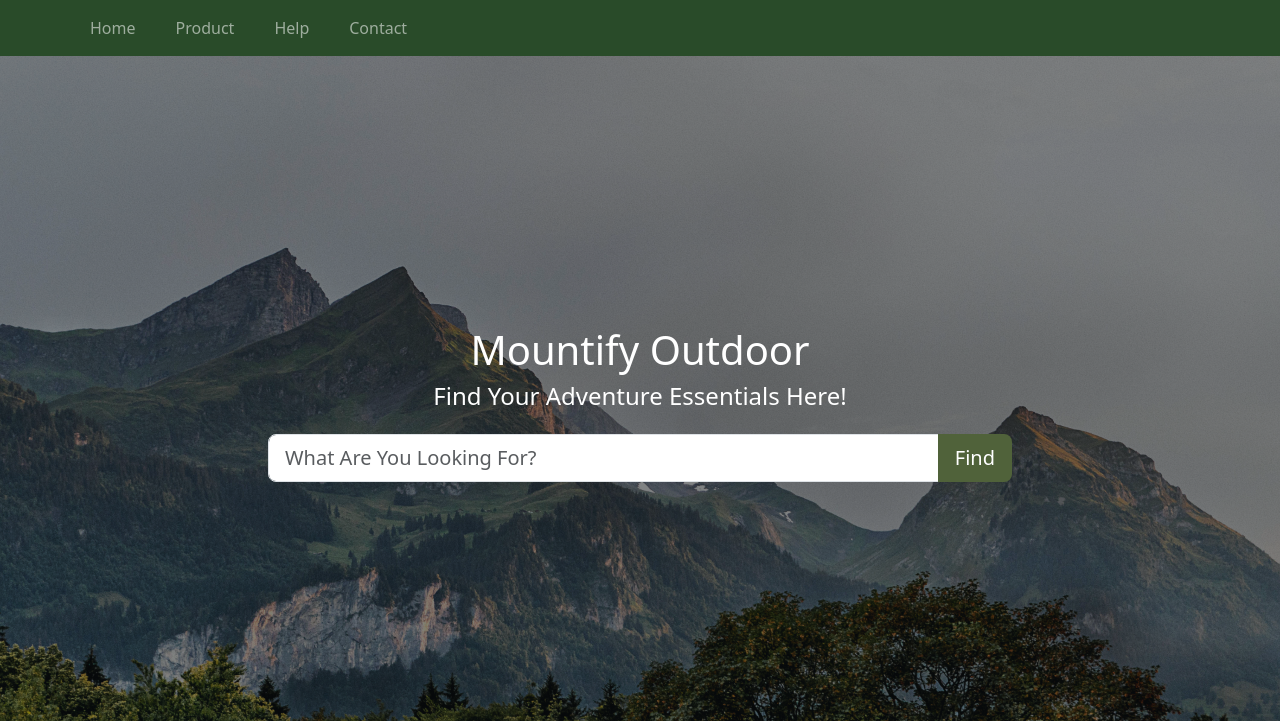
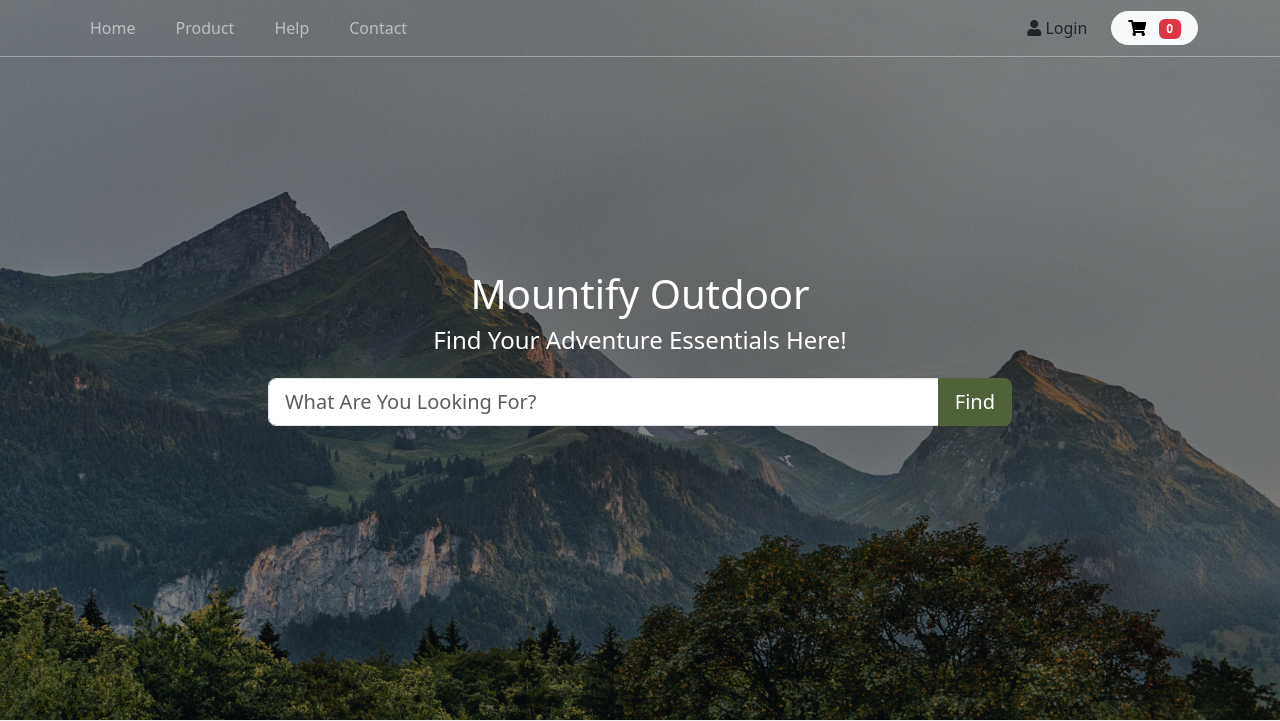
Before and after one commit to zahrasalma31-ops/mountify, a PHP site: page /mountify/ in a window 1280 px wide. Shown: the top 721 px of the page. Run offline with PHP 8.4, Linux system fonts and the light colour scheme; data comes from the database, SQL or seed files in the repository; some libraries are stand-ins or nearby versions.

Commit message:
pesan perubahan

```diff
--- a/css/style.css
+++ b/css/style.css
@@ -705,3 +705,82 @@
     padding: 12px 0;
     border-top: 1px solid rgba(255,255,255,0.1);
 }
+
+/* === NAVBAR EFFECT === */
+/* NAVBAR — posisi awal transparan & nempel di banner */
+.custom-navbar {
+    position: fixed;
+    top: 0;
+    left: 0;
+    width: 100%;
+    z-index: 999;
+
+    background: rgba(255,255,255,0); /* full transparent */
+    backdrop-filter: none;
+    -webkit-backdrop-filter: none;
+
+    transition: background 0.35s ease, backdrop-filter 0.35s ease, box-shadow 0.35s ease;
+}
+
+/* override warna1 agar tidak mengganggu */
+.warna1 {
+    background: transparent !important;
+}
+
+/* NAVBAR SAAT DISCROLL */
+.custom-navbar.navbar-scrolled {
+    background: linear-gradient(
+        to right,
+        rgba(78, 97, 78, 0.45),
+        rgba(92, 112, 92, 0.45),
+        rgba(110, 132, 110, 0.45)
+    ) !important;
+
+    backdrop-filter: blur(14px);
+    -webkit-backdrop-filter: blur(14px);
+
+    box-shadow: 0 3px 8px rgba(0,0,0,0.15);
+}
+
+/* Link kanan (Login) */
+.nav-login {
+    color: #ffffff !important;
+    font-weight: 500;
+}
+.nav-login:hover {
+    opacity: 0.8;
+}
+
+/* Tombol keranjang */
+.nav-cart {
+    padding: 6px 14px;
+    border-radius: 16px;
+    box-shadow: 0 3px 8px rgba(0,0,0,0.15);
+}
+.nav-cart i {
+    color: #0c2a37;
+    font-size: 1.05rem;
+}
+
+/* Badge jumlah item di keranjang */
+.cart-badge {
+    position: absolute;
+    top: -6px;
+    right: -6px;
+    background: #ff4d4f;
+    color: #fff;
+    font-size: 0.7rem;
+    padding: 2px 6px;
+    border-radius: 999px;
+    font-weight: 700;
+}
+
+/* Border bawah navbar (selalu tampil, meski transparan) */
+.custom-navbar {
+    border-bottom: 1px solid rgba(255, 255, 255, 0.35); /* garis putih semi-transparan */
+}
+
+/* Saat discroll, bisa sedikit lebih gelap agar terlihat rapi */
+.custom-navbar.navbar-scrolled {
+    border-bottom: 1px solid rgba(255, 255, 255, 0.15);
+}
--- a/footer.php
+++ b/footer.php
@@ -63,3 +63,16 @@
         <span>Created by Kelompok 2</span>
     </div>
 </div>
+
+<script>
+document.addEventListener('DOMContentLoaded', function () {
+    const nav = document.querySelector('.custom-navbar');
+    window.addEventListener('scroll', function () {
+        if (window.scrollY > 40) {
+            nav.classList.add('navbar-scrolled');
+        } else {
+            nav.classList.remove('navbar-scrolled');
+        }
+    });
+});
+</script>
--- a/navbar.php
+++ b/navbar.php
@@ -1,24 +1,31 @@
-<nav class="navbar navbar-expand-lg navbar-dark warna1">
+<nav class="navbar navbar-expand-lg navbar-dark warna1 custom-navbar">
     <div class="container">
-        <button class="navbar-toggler" type="button" data-bs-toggle="collapse" data-bs-target="#navbarTogglerDemo02" aria-controls="navbarTogglerDemo02" aria-expanded="false" aria-label="Toggle navigation">
+        <button class="navbar-toggler" type="button" data-bs-toggle="collapse" data-bs-target="#navbarTogglerDemo02">
             <span class="navbar-toggler-icon"></span>
         </button>
+
         <div class="collapse navbar-collapse" id="navbarTogglerDemo02">
+
+            <!-- LEFT MENU -->
             <ul class="navbar-nav me-auto mb-2 mb-lg-0">
-                <li class="nav-item me-4">
-                    <a class="nav-link" href="index.php">Home</a>
-                </li>
-                <li class="nav-item me-4">
-                    <a class="nav-link" href="produk.php">Product</a>
-                </li>
-                <li class="nav-item me-4">
-                    <a class="nav-link" href="tentang-kami.php">Help</a>
-                </li>
-                <li class="nav-item me-4">
-                    <a class="nav-link" href="kontak.php">Contact</a>
-                </li>
+                <li class="nav-item me-4"><a class="nav-link" href="index.php">Home</a></li>
+                <li class="nav-item me-4"><a class="nav-link" href="produk.php">Product</a></li>
+                <li class="nav-item me-4"><a class="nav-link" href="tentang-kami.php">Help</a></li>
+                <li class="nav-item me-4"><a class="nav-link" href="kontak.php">Contact</a></li>
+            </ul>
 
-            </ul>
+            <!-- RIGHT MENU -->
+            <div class="d-flex align-items-center gap-4">
+                <a href="login.php" class="nav-link d-flex align-items-center">
+                    <i class="fas fa-user"></i> &nbsp;Login
+                </a>
+
+                <a href="keranjang.php" class="btn btn-light rounded-pill px-3 py-1">
+                    <i class="fas fa-shopping-cart"></i>
+                    <span class="badge bg-danger ms-2">0</span>
+                </a>
+            </div>
+
         </div>
     </div>
-    </nav>
+</nav>
```
